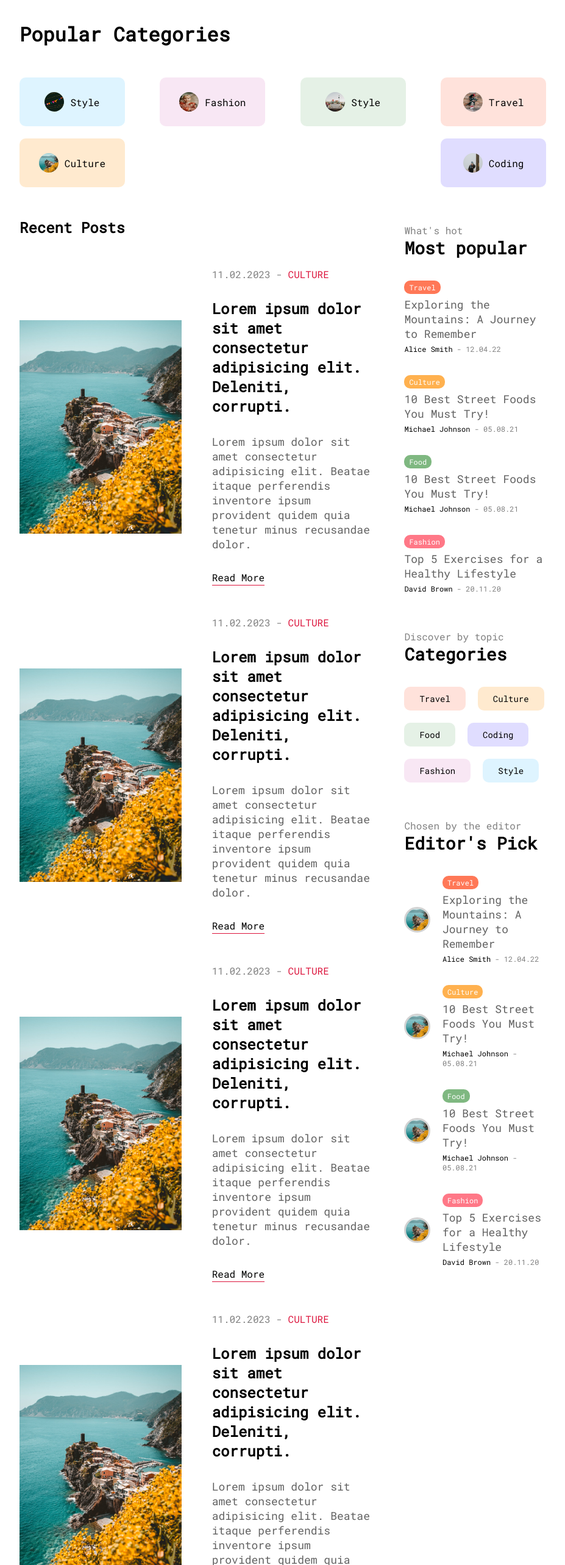
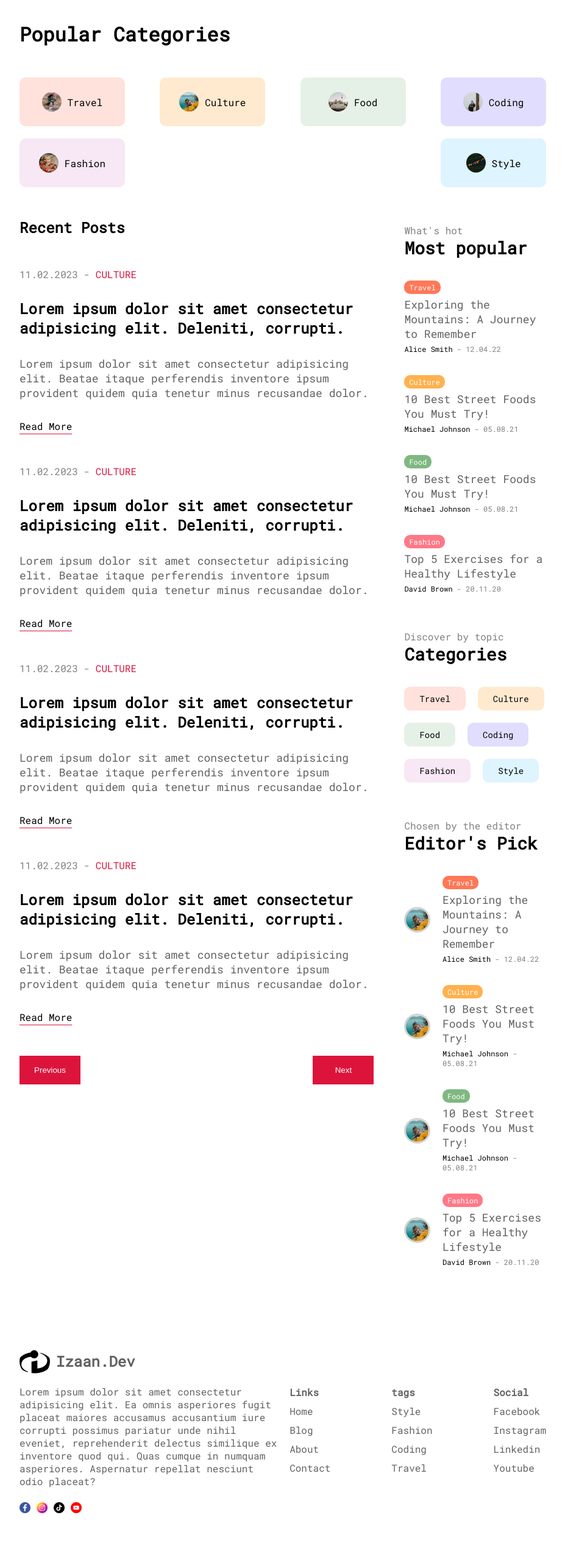
Before and after one commit to IzaanArain/next-responsive-blog-app-2nd, a Next.js app: page / in a window 1280 px wide. Shown: the part 1200-3766 px from the top of the page at 61% size, without its empty margins (176-1103 px from the left). After the commit the page ends 3701 px from the top, so only its background shows below. Built offline with nearby package versions, Linux system fonts and the light colour scheme.

Commit message:
feat: add new blog, post and footer component

```diff
--- /dev/null
+++ b/src/app/blog/blog.module.css
@@ -0,0 +1,11 @@
+.title {
+    background-color: coral;
+    color: white;
+    padding: 5px 10px;
+    text-align: center;
+}
+
+.content {
+    display: flex;
+    gap: 50px;
+}
--- a/src/components/card/card.module.css
+++ b/src/components/card/card.module.css
@@ -42,3 +42,9 @@
     width: max-content;
     padding: 2px 0px;
 }
+
+@media screen and (max-width:1280px) {
+    .imgContainer {
+        display: none;
+    }
+}
--- a/src/components/categoryList/CategoryList.jsx
+++ b/src/components/categoryList/CategoryList.jsx
@@ -1,75 +1,31 @@
 import Link from "next/link";
 import styles from "./categoryList.module.css";
 import Image from "next/image";
+import { categories } from "@/constants/constants";
 
 const CategoryList = () => {
   return (
     <div className={styles.container}>
       <h1 className={styles.title}>Popular Categories</h1>
       <div className={styles.categories}>
+        {
+          categories.map((cat, index) => (
             <Link
-          href={"/blog?cat=style"}
-          className={`${styles.category} ${styles.style}`}
+              key={`${cat.name}-${index}`}
+              href={`/blog?cat=${cat.name.toLowerCase()}`}
+              className={`${styles.category} ${styles[cat.name.toLowerCase()]}`}
             >
               <Image
-            src={"/style.png"}
+                src={cat.image}
                 alt="style"
                 width={32}
                 height={32}
                 className={styles.image}
               />
-          style
+              {cat.name}
             </Link>
-        <Link href={"/blog"} className={`${styles.category} ${styles.fashion}`}>
-          <Image
-            src={"/fashion.png"}
-            alt="fashion"
-            width={32}
-            height={32}
-            className={styles.image}
-          />
-          fashion
-        </Link>
-        <Link href={"/blog"} className={`${styles.category} ${styles.food}`}>
-          <Image
-            src={"/food.png"}
-            alt="food"
-            width={32}
-            height={32}
-            className={styles.image}
-          />
-          style
-        </Link>
-        <Link href={"/blog"} className={`${styles.category} ${styles.travel}`}>
-          <Image
-            src={"/travel.png"}
-            alt="travel"
-            width={32}
-            height={32}
-            className={styles.image}
-          />
-          Travel
-        </Link>
-        <Link href={"/blog"} className={`${styles.category} ${styles.culture}`}>
-          <Image
-            src={"/culture.png"}
-            alt="culture"
-            width={32}
-            height={32}
-            className={styles.image}
-          />
-          Culture
-        </Link>
-        <Link href={"/blog"} className={`${styles.category} ${styles.coding}`}>
-          <Image
-            src={"/coding.png"}
-            alt="coding"
-            width={32}
-            height={32}
-            className={styles.image}
-          />
-          Coding
-        </Link>
+          ))
+        }
       </div>
     </div>
   );
--- a/src/components/footer/Footer.jsx
+++ b/src/components/footer/Footer.jsx
@@ -1,8 +1,49 @@
+import Image from "next/image";
 import styles from "./footer.module.css";
+import Link from "next/link";
 
 const Footer = () => {
   return (
-    <div className={styles.container}>Footer</div>
+    <div className={styles.container}>
+      <div className={styles.info}>
+        <div className={styles.logo}>
+          <Image src={`/logo2.png`} alt="logo" width={50} height={50} className={styles.logoImage}/>
+          <h1 className={styles.logoText}>Izaan.Dev</h1>
+        </div>
+        <p className={styles.desc}>
+          Lorem ipsum dolor sit amet consectetur adipisicing elit. Ea omnis asperiores fugit placeat maiores accusamus accusantium iure corrupti possimus pariatur unde nihil eveniet, reprehenderit delectus similique ex inventore quod qui. Quas cumque in numquam asperiores. Aspernatur repellat nesciunt odio placeat?
+        </p>
+        <div className={styles.icons}>
+          <Image src={"/facebook.png"} alt="facebook" width={18} height={18} />
+          <Image src={"/instagram.png"} alt="instagram" width={18} height={18} />
+          <Image src={"/tiktok.png"} alt="tiktok" width={18} height={18} />
+          <Image src={"/youtube.png"} alt="youtube" width={18} height={18} />
+        </div>
+      </div>
+      <div className={styles.links}>
+        <div className={styles.list}>
+          <span className={styles.listTitle}>Links</span>
+          <Link href={`/`}>Home</Link>
+          <Link href={`/`}>Blog</Link>
+          <Link href={`/`}>About</Link>
+          <Link href={`/`}>Contact</Link>
+        </div>
+        <div className={styles.list}>
+          <span className={styles.listTitle}>tags</span>
+          <Link href={`/`}>Style</Link>
+          <Link href={`/`}>Fashion</Link>
+          <Link href={`/`}>Coding</Link>
+          <Link href={`/`}>Travel</Link>
+        </div>
+        <div className={styles.list}>
+          <span className={styles.listTitle}>Social</span>
+          <Link href={`/`}>Facebook</Link>
+          <Link href={`/`}>Instagram</Link>
+          <Link href={`/`}>Linkedin</Link>
+          <Link href={`/`}>Youtube</Link>
+        </div>
+      </div>
+    </div>
   )
 }
 
--- a/src/components/footer/footer.module.css
+++ b/src/components/footer/footer.module.css
@@ -1,3 +1,81 @@
 .container {
+    margin-top: 50px;
+    padding: 20px 0px;
+    display: flex;
+    align-items: center;
+    justify-content: space-between;
+    color: var(--softTextColor);
+}
 
+.info {
+    flex: 1;
+    display: flex;
+    flex-direction: column;
+    gap: 14px;
 }
+
+.logo {
+    display: flex;
+    align-items: center;
+    gap: 10px;
+}
+
+.logoImage {
+    border-radius: 50%;
+}
+
+.logoText {
+    font-size: 24px;
+}
+
+.desc {
+    font-weight: 300;
+}
+
+.icons {
+    margin-top: 10px;
+    display: flex;
+    gap: 10px;
+}
+
+.links {
+    flex: 1;
+    display: flex;
+    justify-content: flex-end;
+    gap: 100px;
+}
+
+.list {
+    display: flex;
+    flex-direction: column;
+    gap: 10px;
+    font-weight: 300;
+}
+
+.listTitle {
+    font-weight: bold;
+}
+
+@media screen and (max-width:1024px) {
+    .links {
+        gap: 50px;
+    }
+}
+
+@media screen and (max-width:768px) {
+    .container {
+        flex-direction: column;
+        gap: 50px;
+    }
+
+    .links {
+        width: 100%;
+        justify-content: space-between;
+    }
+}
+
+@media screen and (max-width:640px) {
+    .links {
+        font-size: 14px;
+    }
+}
--- a/src/components/menu/menu.module.css
+++ b/src/components/menu/menu.module.css
@@ -12,3 +12,9 @@
 .title {
     font-size: 28px;
 }
+
+@media screen and (max-width:1024px) {
+    .container {
+        display: none;
+    }
+}
--- a/src/components/menu/menuPosts/MenuPosts.jsx
+++ b/src/components/menu/menuPosts/MenuPosts.jsx
@@ -7,7 +7,7 @@ const MenuPosts = ({ withImage }) => {
     return (
         <div className={styles.items}>
             {
-                posts.map((post, index) => (
+                posts.slice(0, 4).map((post, index) => (
                     <Link href={"/"} className={styles.item} key={index}>
                         {
                             withImage && (
--- a/src/constants/constants.js
+++ b/src/constants/constants.js
@@ -33,47 +33,53 @@ export const posts = [
         title: "Top 5 Exercises for a Healthy Lifestyle",
         date: "20.11.20"
     },
-    // {
-    //     image: "/p1.jpeg",
-    //     category: "Coding",
-    //     color: "#775aec",
-    //     username: "Sophia Lee",
-    //     title: "The Future of AI: What to Expect in the Next Decade",
-    //     date: "15.09.23"
-    // },
-    // {
-    //     image: "/p1.jpeg",
-    //     category: "Style",
-    //     color: "#789cff",
-    //     username: "Emma Wilson",
-    //     title: "The Latest Trends in 2024 Fashion",
-    //     date: "03.02.24"
-    // }
+    {
+        image: "/p1.jpeg",
+        category: "Coding",
+        color: "#775aec",
+        username: "Sophia Lee",
+        title: "The Future of AI: What to Expect in the Next Decade",
+        date: "15.09.23"
+    },
+    {
+        image: "/p1.jpeg",
+        category: "Style",
+        color: "#789cff",
+        username: "Emma Wilson",
+        title: "The Latest Trends in 2024 Fashion",
+        date: "03.02.24"
+    }
 ];
 
 export const categories = [
     {
         name: "Travel",
         color: "#ff7857",
+        image: "/travel.png"
     },
     {
         name: "Culture",
         color: "#ffb14f",
+        image: "/culture.png"
     },
     {
         name: "Food",
         color: "#7fb881",
+        image: "/food.png"
     },
     {
         name: "Coding",
         color: "#775aec",
+        image: "/coding.png"
     },
     {
         name: "Fashion",
         color: "#ff7887",
+        image: "/fashion.png"
     },
     {
         name: "Style",
         color: "#789cff",
+        image: "/style.png"
     }
 ]
```
Also changed, not shown: src/app/[slug]/page.jsx (added, +11 -0 lines), src/app/blog/page.jsx (added, +17 -0 lines), src/components/navbar/Navbar.jsx (+4 -4 lines), public/logo2.png (added), src/app/[slug]/post.module.css (added). Lines whose indentation alone changed are shown as unchanged.
